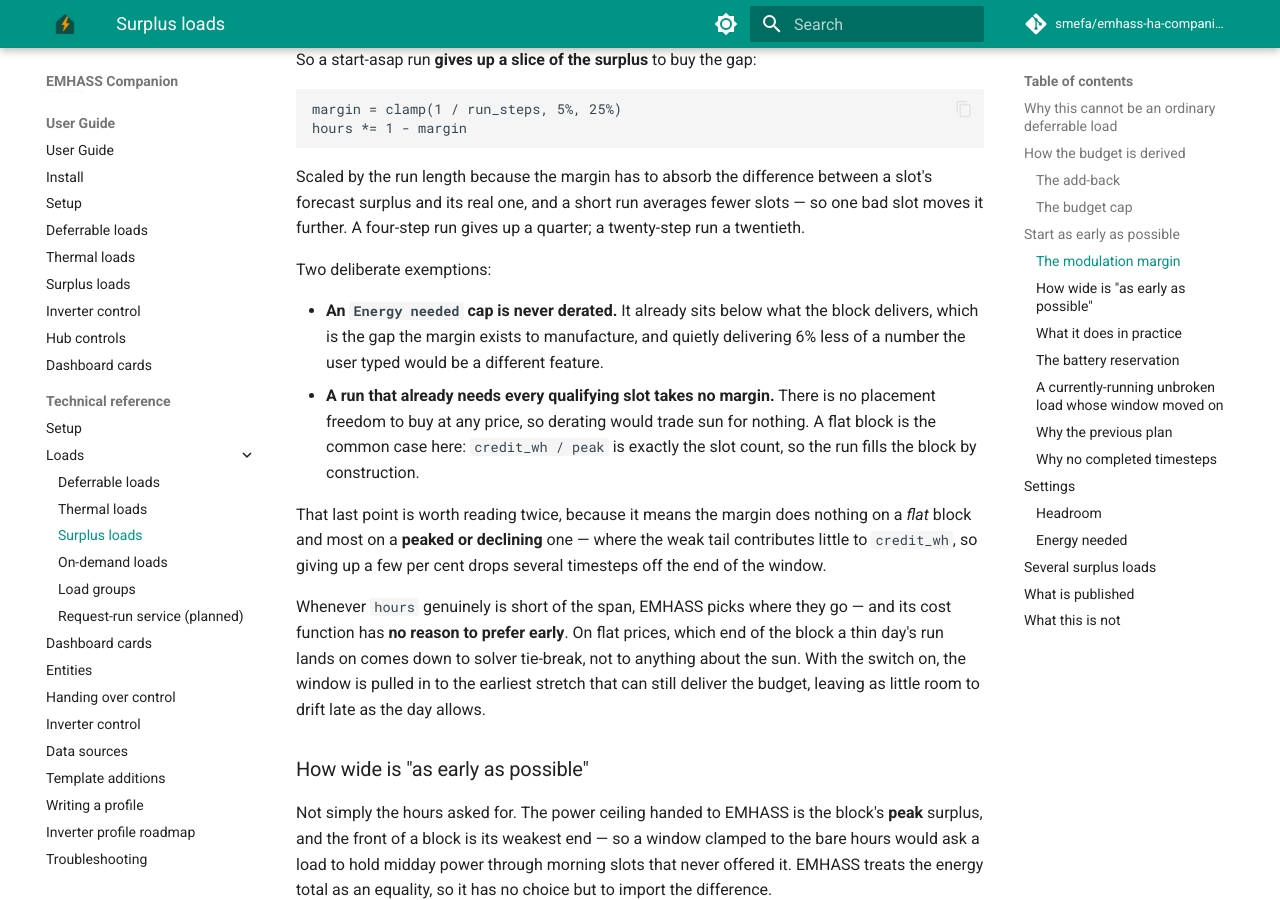
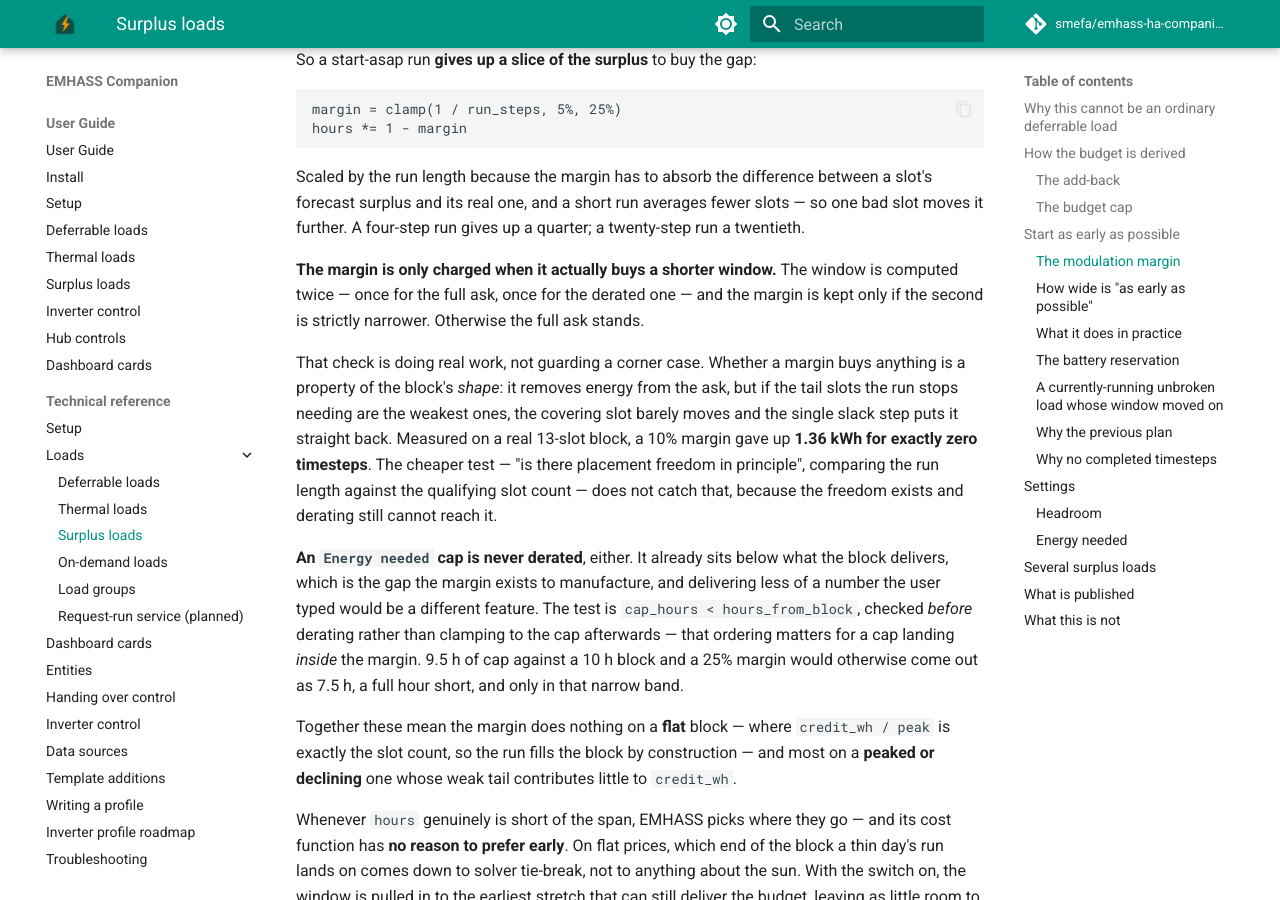
Before and after one commit to smefa/emhass-ha-companion, an MkDocs documentation site: the page built from docs/surplus_loads.md, in a window 1280 px wide and 900 px high, scrolled down 4701 px. Built offline with MkDocs 1.6.1 and Material for MkDocs 9.7.7, drawn with Linux system fonts in a browser that asks for light colours; comment, search, counter and statistics services are not loaded; some of the changed text lies outside the part shown.

Commit message:
Charge the start-asap margin only when it buys a shorter window
Measuring 0.8.4.11 against a live block turned up the margin giving up
1.36 kWh of surplus for exactly zero timesteps of window. The guard was
asking the wrong question: "run_steps < qualifying slots" tests whether
placement freedom exists in principle, but whether derating can *reach* it is
a property of the block's shape. If the tail slots the run stops needing are
the weakest ones, the covering slot barely moves and MODULATION_SLACK_STEPS
puts it straight back.

So compute the window both ways -- once for the full ask, once for the derated
one -- and keep the margin only if the second is strictly narrower. That
subsumes the old guard (a run needing every slot cannot narrow) and costs one
extra pass over `deliverable`. Extracted as _asap_window_last so the answer can
be had twice.

Also fixes a latent bug in the same area: the margin was applied to the ask and
`max_energy_wh` clamped afterwards, so a cap landing *inside* the margin was
silently shaved -- 9.5 h of cap against a 10 h block and a 25% margin came out
as 7.5 h, an hour short of a number the user typed. Now the cap is tested
against the block-derived ask up front, and when it binds the margin is zero.
The existing exemption test used a cap far below the block, which is why it
passed.

The debug line now says which branch ran, so "the switch did nothing" is
diagnosable from the log rather than by re-deriving the arithmetic.

Measured after: a 14-slot afternoon block, ceiling 5683 W, 8-step run, 12.5%
margin -- 26 slots down to 22 for 1.25 kWh given up.

Version 0.8.4.12.

Co-Authored-By: Claude Sonnet 5 <noreply@anthropic.com>

```diff
--- a/docs/surplus_loads.md
+++ b/docs/surplus_loads.md
@@ -169,21 +169,32 @@ between a slot's forecast surplus and its real one, and a short run averages
 fewer slots — so one bad slot moves it further. A four-step run gives up a
 quarter; a twenty-step run a twentieth.
 
-Two deliberate exemptions:
+**The margin is only charged when it actually buys a shorter window.** The
+window is computed twice — once for the full ask, once for the derated one — and
+the margin is kept only if the second is strictly narrower. Otherwise the full
+ask stands.
 
-- **An `Energy needed` cap is never derated.** It already sits below what the
-  block delivers, which is the gap the margin exists to manufacture, and
-  quietly delivering 6% less of a number the user typed would be a different
-  feature.
-- **A run that already needs every qualifying slot takes no margin.** There is
-  no placement freedom to buy at any price, so derating would trade sun for
-  nothing. A flat block is the common case here: `credit_wh / peak` is exactly
-  the slot count, so the run fills the block by construction.
+That check is doing real work, not guarding a corner case. Whether a margin buys
+anything is a property of the block's *shape*: it removes energy from the ask,
+but if the tail slots the run stops needing are the weakest ones, the covering
+slot barely moves and the single slack step puts it straight back. Measured on a
+real 13-slot block, a 10% margin gave up **1.36 kWh for exactly zero
+timesteps**. The cheaper test — "is there placement freedom in principle",
+comparing the run length against the qualifying slot count — does not catch
+that, because the freedom exists and derating still cannot reach it.
 
-That last point is worth reading twice, because it means the margin does
-nothing on a *flat* block and most on a **peaked or declining** one — where the
-weak tail contributes little to `credit_wh`, so giving up a few per cent drops
-several timesteps off the end of the window.
+**An `Energy needed` cap is never derated**, either. It already sits below what
+the block delivers, which is the gap the margin exists to manufacture, and
+delivering less of a number the user typed would be a different feature. The
+test is `cap_hours < hours_from_block`, checked *before* derating rather than
+clamping to the cap afterwards — that ordering matters for a cap landing
+*inside* the margin. 9.5 h of cap against a 10 h block and a 25% margin would
+otherwise come out as 7.5 h, a full hour short, and only in that narrow band.
+
+Together these mean the margin does nothing on a **flat** block — where
+`credit_wh / peak` is exactly the slot count, so the run fills the block by
+construction — and most on a **peaked or declining** one whose weak tail
+contributes little to `credit_wh`.
 
 Whenever `hours` genuinely is short of the span, EMHASS picks where they go —
 and its cost function has **no reason to prefer early**. On flat prices, which
@@ -239,9 +250,17 @@ clipped to the 6188 W peak, no *Energy needed* cap:
 | switch on, before the margin | 11:00–17:15 | 26 | 16 | 24.55 kWh |
 | switch on, with the margin | 11:00–16:45 | 24 | 15 | 23.02 kWh |
 
-Two timesteps of placement freedom removed for 1.53 kWh of surplus given up.
-Raising the margin trades more sun for more of the day, and on this block it is
-close to linear:
+Two timesteps of placement freedom removed for 1.53 kWh of surplus given up. The
+same car later the same afternoon, on a 14-slot block whose ceiling had dropped
+to 5683 W — a shorter run, so a larger margin:
+
+| | window | slots | run | asked |
+|---|---|---|---|---|
+| switch off | 12:00–18:15 | 26 | 8 | 10.01 kWh |
+| switch on (12.5% margin, 1/8) | 12:00–17:15 | 22 | 7 | 8.75 kWh |
+
+Four timesteps for 1.25 kWh. Raising the margin trades more sun for more of the
+day, and on the morning block it was close to linear:
 
 | margin | window | slots | asked | given up |
 |---|---|---|---|---|
```
Also changed, not shown: docs/troubleshooting.md (+13 -9 lines), 3 other files.
